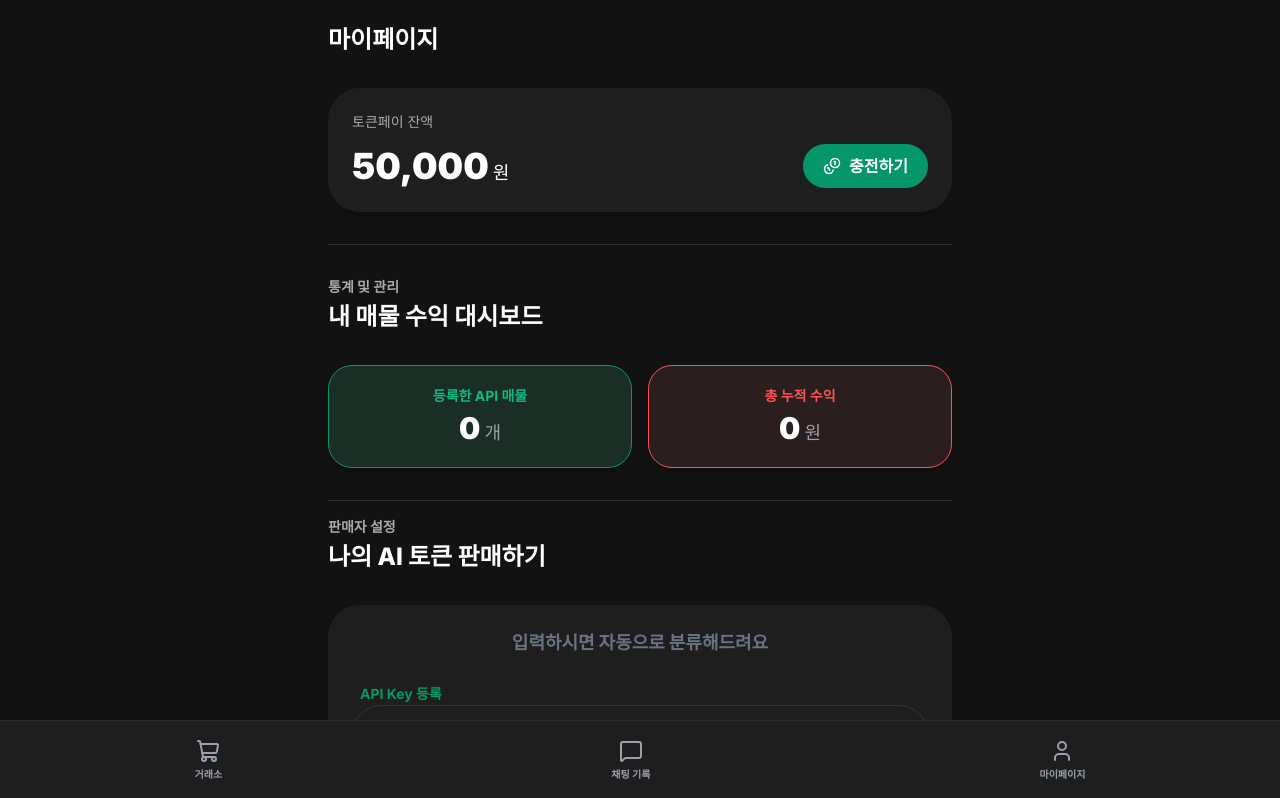
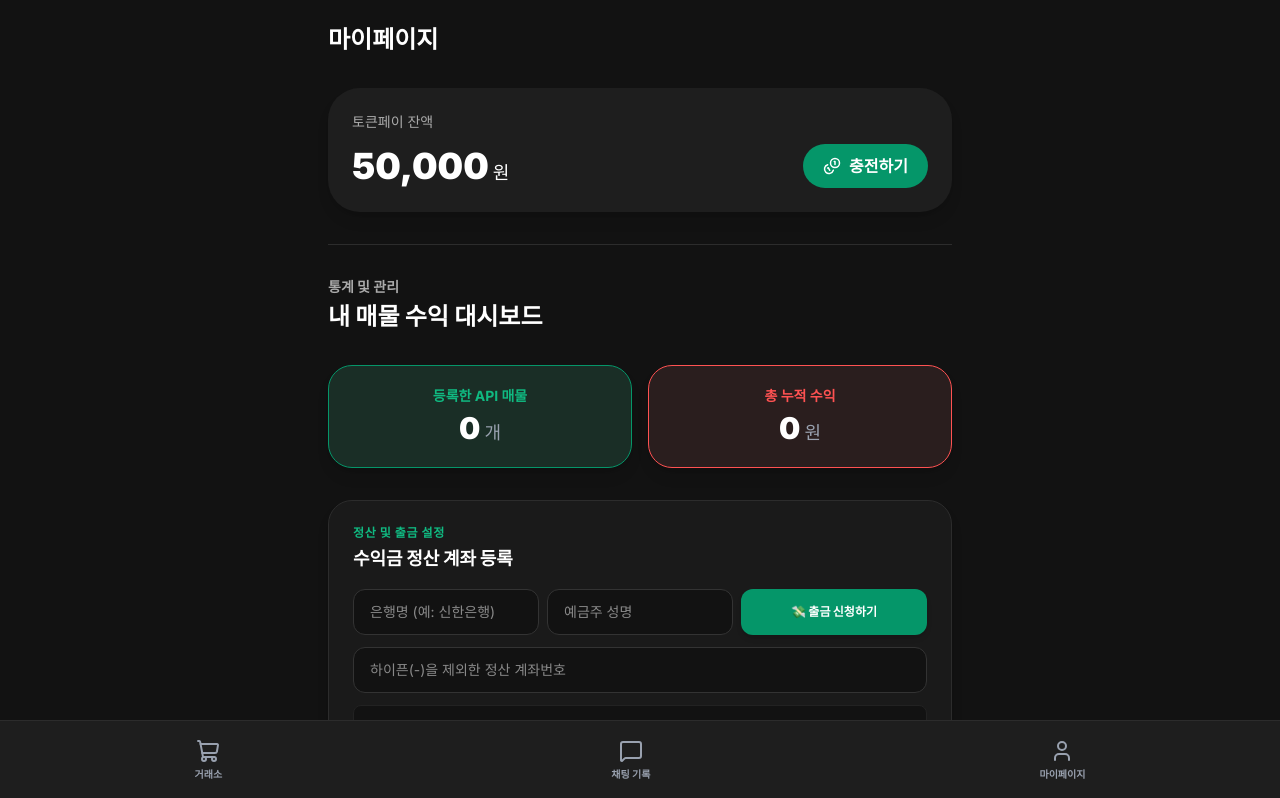
Before and after one commit to sera1236/tokenomy, a Next.js app: page /mypage in a window 1280 px wide. Shown: the top 798 px of the page. Built offline with nearby package versions, Linux system fonts and the light colour scheme; no server answers.

Commit message:
feat: add withdrawal and settlement system

```diff
--- a/app/api/chat/route.ts
+++ b/app/api/chat/route.ts
@@ -113,8 +113,10 @@ Tailwind CSS와 필요한 경우 라이브러리(Mermaid, Three.js 등)를 CDN
 
       const qaData = await qasRes.json();
 
-      // 최종 검수가 완료된 최상의 에이전트 합작 결과물을 데이터에 적재합니다.
-      data = qaData;
+      // 🌟 [에러 해결] 아래의 공통 fetch 로직을 타지 않고, 클로드 에이전트의 최종 합작품을 즉시 프론트로 반환합니다!
+      return NextResponse.json({
+        content: [{ text: qaData.content?.[0]?.text || "검수된 응답이 없습니다." }]
+      });
     }
     else if (apiKey.startsWith('sk-or-')) {
       apiUrl = 'https://openrouter.ai/api/v1/chat/completions';
--- a/app/chat/page.tsx
+++ b/app/chat/page.tsx
@@ -522,7 +522,9 @@ return (
                   100% Official API 직결 (속임수 불가)
                 </span>
               </h1>
-              <p className="text-xs text-[#AAAAAA] font-mono">Key: {currentApiKey.slice(0, 20)}...</p>
+              <p className="text-xs text-[#10B981] font-bold mt-1">
+                🔒 {isEng ? 'API Key encrypted and protected' : 'API Key 암호화 보호 중'}
+              </p>
             </div>
           </div>
 
--- a/app/mypage/page.tsx
+++ b/app/mypage/page.tsx
@@ -21,8 +21,49 @@ export default function MyPage() {
   const [isSubmitting, setIsSubmitting] = useState(false);
 
   // 🌟 판매자 대시보드용 상태 및 데이터 불러오기
+  // 🌟 판매자 대시보드용 상태 및 데이터 불러오기
   const [myItems, setMyItems] = useState<any[]>([]);
   const [totalRevenue, setTotalRevenue] = useState(0);
+
+  // 🌟 [추가] 정산용 은행 계좌 정보 및 출금 신청 상태 변수
+  const [bank, setBank] = useState('');
+  const [accountNumber, setAccountNumber] = useState('');
+  const [accountHolder, setAccountHolder] = useState('');
+
+  // 🌟 [추가] 수동 정산(MVP) 출금 신청 처리 함수
+  const handleWithdrawRequest = async () => {
+    if (!bank.trim() || !accountNumber.trim() || !accountHolder.trim()) {
+      alert('정산받으실 은행, 계좌번호, 예금주명을 모두 입력해주세요.');
+      return;
+    }
+    if (totalRevenue <= 0) {
+      alert('출금 가능한 누적 수익이 없습니다.');
+      return;
+    }
+
+    if (confirm(`총 ${totalRevenue.toLocaleString()}원의 정산 출금을 신청하시겠습니까?\n(신청 후 영업일 기준 48시간 이내에 입력하신 계좌로 입금됩니다.)`)) {
+      try {
+        const { collection, addDoc, serverTimestamp } = require('firebase/firestore');
+
+        // 데이터베이스에 관리자가 보고 수기 정산할 수 있도록 기록을 남깁니다.
+        await addDoc(collection(db, 'withdraw_requests'), {
+          userId: auth.currentUser?.uid,
+          sellerName: auth.currentUser?.displayName,
+          bank: bank.trim(),
+          accountNumber: accountNumber.trim(),
+          accountHolder: accountHolder.trim(),
+          amount: totalRevenue,
+          status: 'pending', // 관리자 승인 대기 상태
+          createdAt: serverTimestamp()
+        });
+
+        alert('출금 신청이 정상 접수되었습니다.\n영업일 기준 48시간 내에 지정 계좌로 안전하게 입금됩니다! 🚀');
+      } catch (error) {
+        console.error(error);
+        alert('출금 신청 처리 중 서버 에러가 발생했습니다.');
+      }
+    }
+  };
 
   useEffect(() => {
     const fetchMyItems = async () => {
@@ -38,7 +79,8 @@ export default function MyPage() {
       setMyItems(items);
 
       // 누적 수익 계산 (판매 횟수 * 가격)
-      const revenue = items.reduce((acc, item) => acc + ((item.salesCount || 0) * item.price), 0);
+      // 🌟 [에러 해결] acc는 숫자(number), item은 아무거나(any)라고 명시해 줍니다.
+      const revenue = items.reduce((acc: number, item: any) => acc + ((item.salesCount || 0) * item.price), 0);
       setTotalRevenue(revenue);
     };
 
@@ -160,7 +202,51 @@ export default function MyPage() {
         </div>
       </div>
 
-      <hr className="border-[#2C2C2C] my-4" />
+      {/* 🌟 [추가] 정산 계좌 등록 및 수동 출금 신청 UI 컴포넌트 */}
+      <div className="bg-[#1A1A1A] border border-[#2C2C2C] p-6 rounded-[24px] shadow-lg mt-4">
+        <p className="text-[#10B981] text-xs font-bold tracking-wider uppercase mb-1">정산 및 출금 설정</p>
+        <h3 className="text-lg font-black text-white mb-4">수익금 정산 계좌 등록</h3>
+
+        <div className="space-y-3">
+          <div className="grid grid-cols-3 gap-2">
+            <input
+              type="text"
+              value={bank}
+              onChange={(e) => setBank(e.target.value)}
+              placeholder="은행명 (예: 신한은행)"
+              className="bg-[#121212] border border-[#333] focus:border-[#059669] rounded-xl py-3 px-4 text-sm text-white outline-none transition"
+            />
+            <input
+              type="text"
+              value={accountHolder}
+              onChange={(e) => setAccountHolder(e.target.value)}
+              placeholder="예금주 성명"
+              className="bg-[#121212] border border-[#333] focus:border-[#059669] rounded-xl py-3 px-4 text-sm text-white outline-none transition"
+            />
+            <button
+              onClick={handleWithdrawRequest}
+              className="bg-[#059669] hover:bg-[#047857] text-white text-xs font-black rounded-xl transition shadow-md"
+            >
+              💸 출금 신청하기
+            </button>
+          </div>
+
+          <input
+            type="text"
+            value={accountNumber}
+            onChange={(e) => setAccountNumber(e.target.value)}
+            placeholder="하이픈(-)을 제외한 정산 계좌번호"
+            className="w-full bg-[#121212] border border-[#333] focus:border-[#059669] rounded-xl py-3 px-4 text-sm text-white outline-none transition"
+          />
+
+          {/* 🔥 대장님이 강조하신 영업일 기준 48시간 이내 고지 안내 가이드라인 */}
+          <p className="text-[11px] text-gray-500 font-medium leading-relaxed bg-[#121212] p-3 rounded-lg border border-[#222]">
+            💡 <strong>출금 안내:</strong> 출금 신청 시 등록된 정산 계좌의 예금주 불일치 여부를 시스템과 관리자가 2중 검증합니다. 정상 계좌임이 확인되면 <strong>영업일 기준 최대 48시간 이내</strong>에 등록하신 지갑으로 수익금이 전액 입금됩니다.
+          </p>
+        </div>
+      </div>
+
+      <hr className="border-[#2C2C2C] my-6" />
 
       <div>
         <p className="text-[#AAAAAA] font-bold text-sm">판매자 설정</p>
```
Also changed, not shown: app/login/page.tsx (+82 -11 lines).
